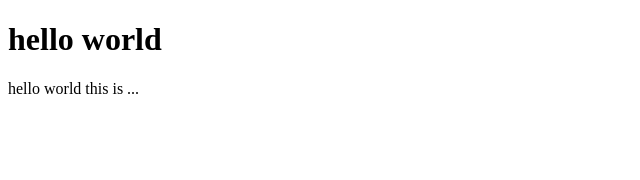
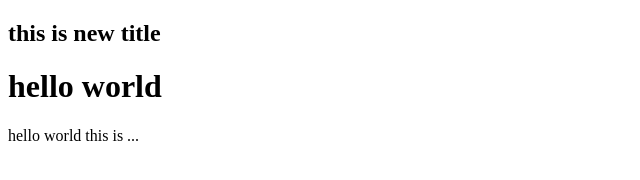
Before and after one commit to alazarbeyeneazu/learning-git, a plain HTML site: page index.html in a window 1280 px wide. Shown: the whole page, without its empty margins (0-640 px from the left). Drawn offline with Linux system fonts and the light colour scheme.

Commit message:
Update index.html

```diff
--- a/index.html
+++ b/index.html
@@ -7,6 +7,7 @@
     <title>Hello world </title>
 </head>
 <body>
+    <h2> this is new title </h2>
     <h1> hello world</h1>
     <p>hello world this is ...</p>
 </body>
```
